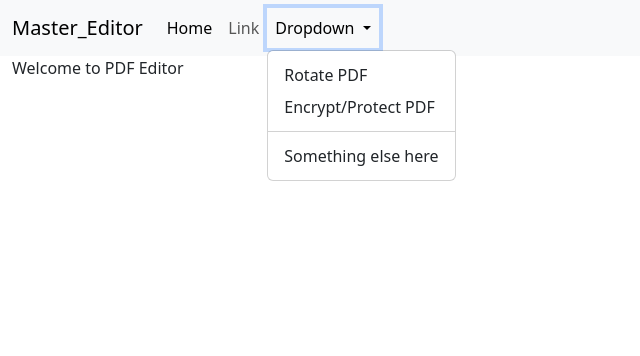
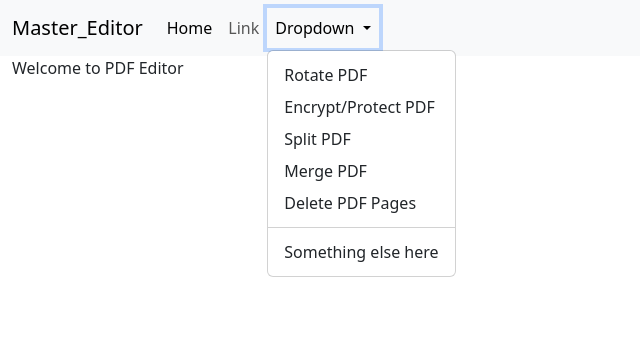
Before and after one commit to Rudradeep369/Web_PDF_Editor, a Django app: page / in a window 1280 px wide, after a click on "Dropdown". Shown: the top 356 px of the page, without its empty margins (0-640 px from the left). Run offline with Django 5.2, Linux system fonts and the light colour scheme.

Commit message:
delete,merge,split function added

```diff
--- a/my_app/urls.py
+++ b/my_app/urls.py
@@ -6,4 +6,7 @@ urlpatterns = [
     path('', views.index, name='home'),
     path('rotate/', views.rotate, name='rotate'),
     path("protect/", views.protect_pdf, name="protect_pdf"),
+    path("split/", views.split_pdf, name="split_pdf"),
+    path('merge/', views.merge_pdf, name='merge_pdf'),
+    path('delete/', views.delete_pages, name='delete_pages'),
 ]
--- a/my_app/views.py
+++ b/my_app/views.py
@@ -2,6 +2,9 @@
 from django.shortcuts import render
 from django.http import HttpResponse
 import pikepdf
+import tempfile
+import zipfile
+import os
 from django.core.files.storage import FileSystemStorage
 
 def index(request):
@@ -46,8 +49,9 @@ def rotate(request):
         # return rotated file as download
         with open(output_path, "rb") as f:
             response = HttpResponse(f.read(), content_type="application/pdf")
-            response["Content-Disposition"] = f'attachment; filename="rotated_{uploaded_file.name}"'
+            response["Content-Disposition"] = "inline; filename=preview.pdf"
             return response
+
 
     return render(request, "rotate.html")
 
@@ -83,3 +87,136 @@ def protect_pdf(request):
             return response
 
     return render(request, "protect.html")
+
+
+def split_pdf(request):
+    if request.method == "POST" and request.FILES.get("pdf_file"):
+        uploaded_file = request.FILES["pdf_file"]
+        pages_input = request.POST.get("pages", "").strip()
+
+        # Save uploaded file temporarily
+        fs = FileSystemStorage()
+        input_file = fs.save(uploaded_file.name, uploaded_file)
+        input_path = fs.path(input_file)
+
+        pdf_my = pikepdf.open(input_path)
+
+        # helper to parse page input
+        def parse_pages(pages_str, total_pages):
+            pages_to_extract = set()
+            if not pages_str:
+                return set(range(total_pages))  # default: all pages
+            for part in pages_str.split(","):
+                if "-" in part:
+                    start, end = part.split("-")
+                    pages_to_extract.update(range(int(start)-1, int(end)))  # convert to 0-based
+                else:
+                    pages_to_extract.add(int(part)-1)
+            return pages_to_extract
+
+        selected_pages = parse_pages(pages_input, len(pdf_my.pages))
+
+        # create temporary directory for split files
+        with tempfile.TemporaryDirectory() as tmpdirname:
+            pdf_files = []
+
+            for i, page in enumerate(pdf_my.pages):
+                if i in selected_pages:
+                    new_pdf = pikepdf.Pdf.new()
+                    new_pdf.pages.append(page)
+                    name = f"page_{i+1}.pdf"
+                    filepath = os.path.join(tmpdirname, name)
+                    new_pdf.save(filepath)
+                    pdf_files.append(filepath)
+
+            # ✅ if only one page → return that PDF
+            if len(pdf_files) == 1:
+                file_path = pdf_files[0]
+                with open(file_path, "rb") as f:
+                    response = HttpResponse(f.read(), content_type="application/pdf")
+                    response["Content-Disposition"] = "inline; filename=preview.pdf"
+                    return response
+
+
+            # ✅ if multiple pages → return as ZIP
+            zip_path = os.path.join(tmpdirname, "split_pdfs.zip")
+            with zipfile.ZipFile(zip_path, "w") as zipf:
+                for file in pdf_files:
+                    zipf.write(file, os.path.basename(file))
+
+            with open(zip_path, "rb") as f:
+                response = HttpResponse(f.read(), content_type="application/zip")
+                response["Content-Disposition"] = 'attachment; filename="split_pdfs.zip"'
+                return response
+
+    return render(request, "split.html")
+
+def merge_pdf(request):
+    if request.method == "POST" and request.FILES.getlist("pdf_files"):
+        uploaded_files = request.FILES.getlist("pdf_files")
+
+        fs = FileSystemStorage()
+        new_pdf = pikepdf.Pdf.new()
+
+        # save each uploaded file temporarily
+        with tempfile.TemporaryDirectory() as tmpdirname:
+            for uploaded_file in uploaded_files:
+                input_file = fs.save(uploaded_file.name, uploaded_file)
+                input_path = fs.path(input_file)
+
+                old_pdf = pikepdf.open(input_path)
+                new_pdf.pages.extend(old_pdf.pages)
+
+            # save merged file
+            merged_path = os.path.join(tmpdirname, "merged.pdf")
+            new_pdf.save(merged_path)
+
+            # return as download
+            with open(merged_path, "rb") as f:
+                response = HttpResponse(f.read(), content_type="application/pdf")
+                response["Content-Disposition"] = "inline; filename=preview.pdf"
+                return response
+
+    return render(request, "merge.html")
+
+
+def delete_pages(request):
+    if request.method == "POST" and request.FILES.get("pdf_file"):
+        pdf_file = request.FILES["pdf_file"]
+        pages_to_delete = request.POST.get("pages")  # e.g. "1,2,5-7"
+
+        # Save uploaded PDF to temp
+        with tempfile.TemporaryDirectory() as tmpdirname:
+            input_path = os.path.join(tmpdirname, pdf_file.name)
+            with open(input_path, "wb") as f:
+                for chunk in pdf_file.chunks():
+                    f.write(chunk)
+
+            # Open inside "with" so file closes after editing
+            with pikepdf.open(input_path) as pdf:
+                # Parse user input (pages are 1-based, Python uses 0-based)
+                pages = []
+                if pages_to_delete:
+                    for part in pages_to_delete.split(","):
+                        if "-" in part:
+                            start, end = map(int, part.split("-"))
+                            pages.extend(range(start-1, end))  # inclusive
+                        else:
+                            pages.append(int(part)-1)
+
+                # Delete pages safely (descending order)
+                for p in sorted(set(pages), reverse=True):
+                    if 0 <= p < len(pdf.pages):
+                        del pdf.pages[p]
+
+                # Save modified PDF to a NEW file
+                output_path = os.path.join(tmpdirname, "modified.pdf")
+                pdf.save(output_path)
+
+            # Now file is closed, safe to read and send
+            with open(output_path, "rb") as f:
+                response = HttpResponse(f.read(), content_type="application/pdf")
+                response["Content-Disposition"] = "inline; filename=preview.pdf"
+                return response
+
+    return render(request, "delete.html")
--- a/templates/base.html
+++ b/templates/base.html
@@ -31,6 +31,9 @@
           <ul class="dropdown-menu">
             <li><a class="dropdown-item" href="{% url 'rotate' %}">Rotate PDF</a></li>
             <li><a class="dropdown-item" href="{% url 'protect_pdf' %}">Encrypt/Protect PDF</a></li>
+            <li><a class="dropdown-item" href="{% url 'split_pdf' %}">Split PDF</a></li>
+            <li><a class="dropdown-item" href="{% url 'merge_pdf' %}">Merge PDF</a></li>
+            <li><a class="dropdown-item" href="{% url 'delete_pages' %}">Delete PDF Pages</a></li>
 
             <li><hr class="dropdown-divider"></li>
             <li><a class="dropdown-item" href="#">Something else here</a></li>
```
Also changed, not shown: templates/delete.html (added, +23 -0 lines), templates/merge.html (added, +18 -0 lines), templates/split.html (added, +33 -0 lines).
